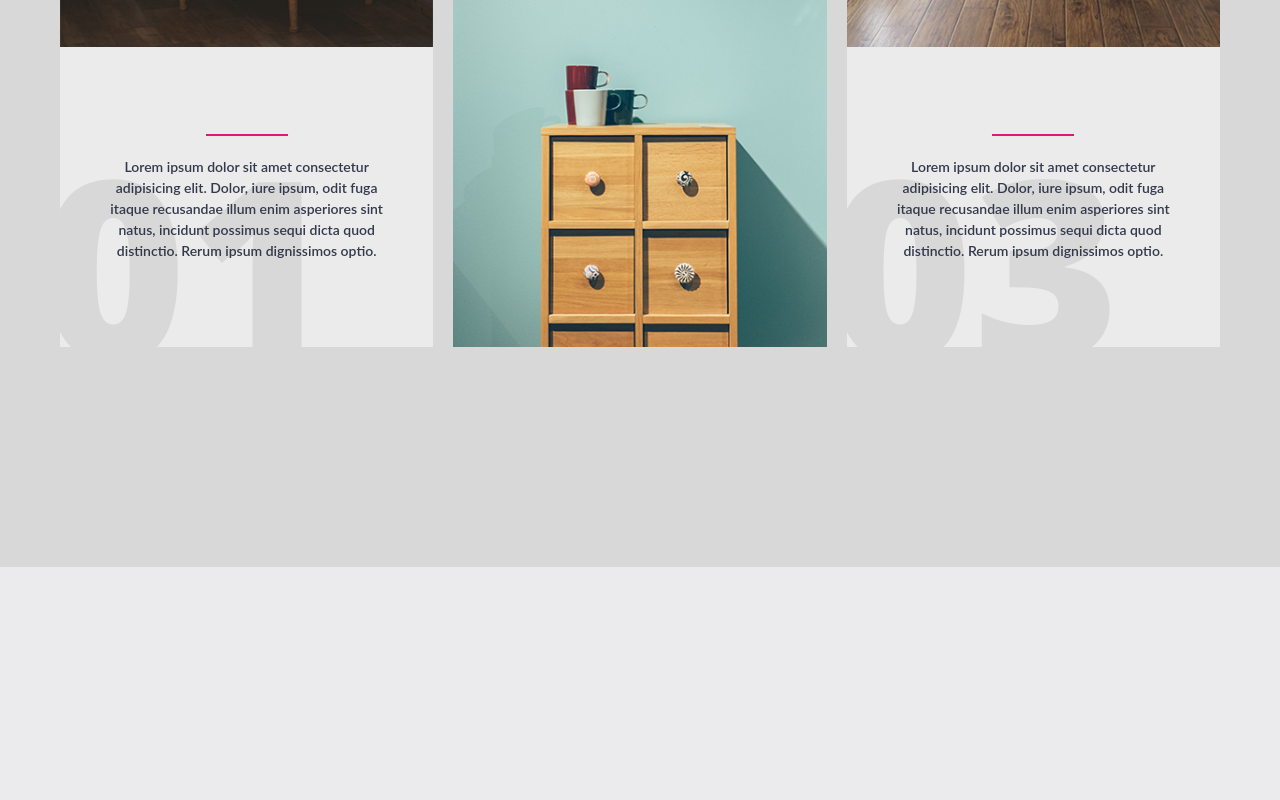
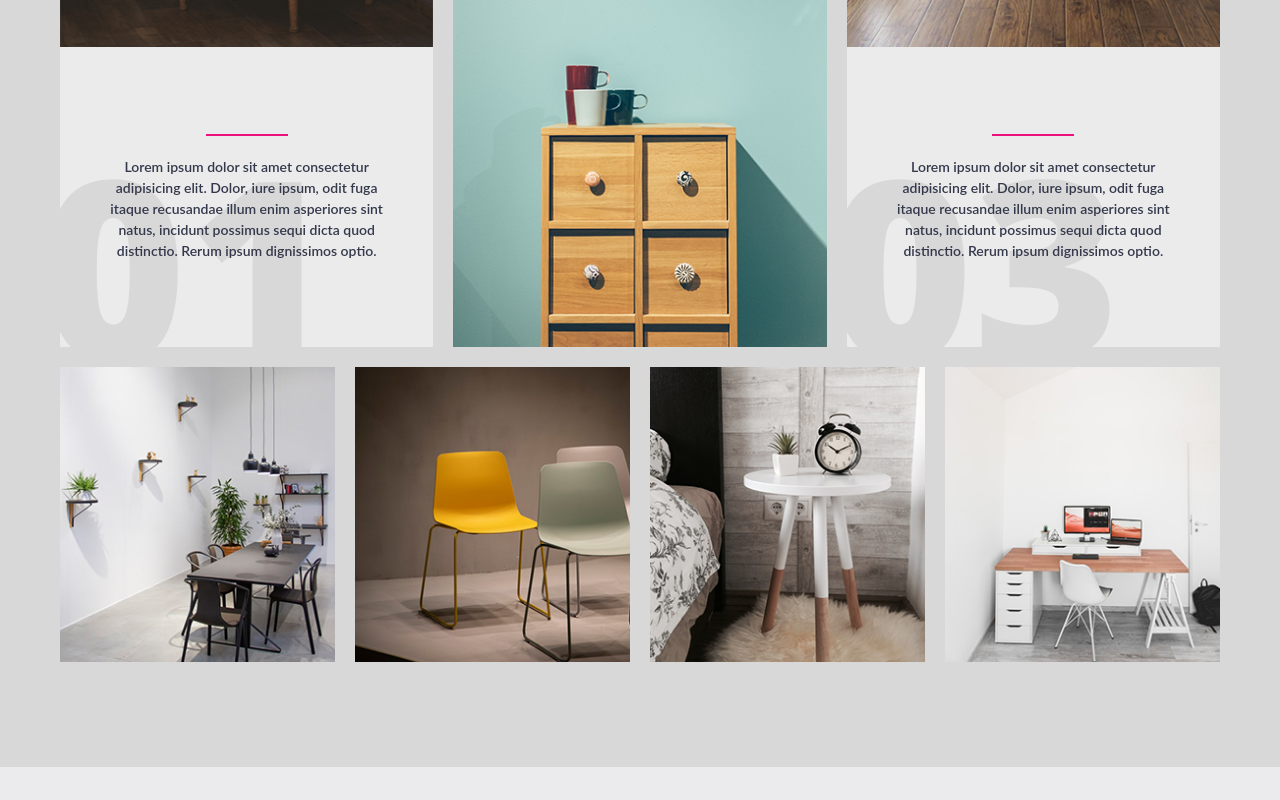
Before and after one commit to Stephen-Ibe/store-landingPage, a plain HTML site: page index.html in a window 1280 px wide. Shown: the part 1581-2381 px from the top of the page. Before the commit the page ends 2181 px from the top, so only its background shows below. Drawn offline with Linux system fonts and the light colour scheme.

Commit message:
update: gallery collection section

```diff
--- a/css/style.css
+++ b/css/style.css
@@ -176,7 +176,7 @@ section.brief .bg__dark {
   font-size: 14px;
 }
 .brief .collections {
-  padding: 120px 0px;
+  padding: 120px 0px 20px 0;
 }
 .brief .collections .header h1 {
   text-align: center;
@@ -233,5 +233,14 @@ section.brief .bg__dark {
   color: var(--color-blue-light);
   font-family: lato;
 }
-
+.brief .gallery__display .content .pic__display {
+  height: 300px;
+  width: 100%;
+  overflow: hidden;
+}
+.brief .gallery__display .content .pic__display img {
+  height: auto;
+  max-width: 100%;
+  overflow: block;
+}
 /* End of Brief Section */ ;
--- a/index.html
+++ b/index.html
@@ -170,6 +170,38 @@
           </div>
         </div>
       </div>
+      <div class="gallery__display">
+        <div class="grid-container">
+          <div class="grid-25">
+            <div class="content">
+              <div class="pic__display">
+                <img src="./images/gal-display1.jpg" alt="gallery_img1" />
+              </div>
+            </div>
+          </div>
+          <div class="grid-25">
+            <div class="content">
+              <div class="pic__display">
+                <img src="./images/gal-display2.jpg" alt="gallery_img2" />
+              </div>
+            </div>
+          </div>
+          <div class="grid-25">
+            <div class="content">
+              <div class="pic__display">
+                <img src="./images/gal-display3.jpg" alt="gallery_img3" />
+              </div>
+            </div>
+          </div>
+          <div class="grid-25">
+            <div class="content">
+              <div class="pic__display">
+                <img src="./images/gal-display4.jpg" alt="gallery_img4" />
+              </div>
+            </div>
+          </div>
+        </div>
+      </div>
     </section>
   </body>
 </html>
```
